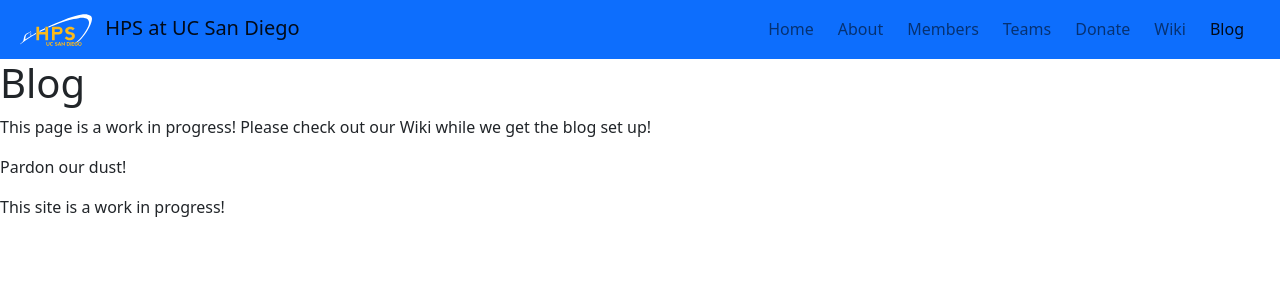
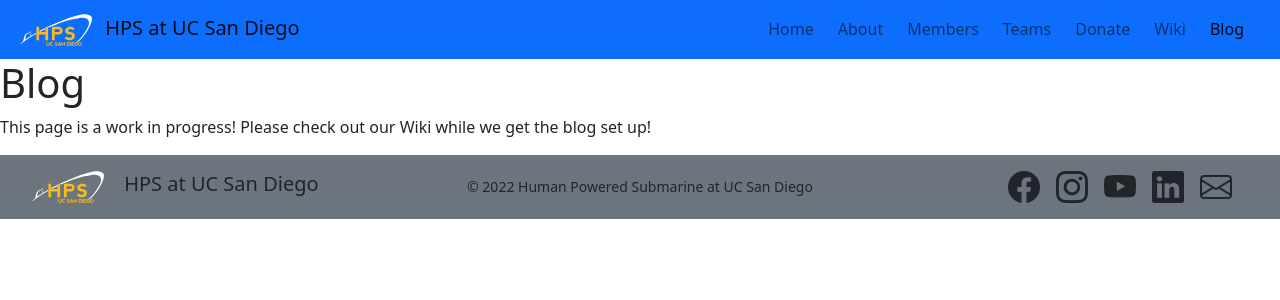
Before and after one commit to hps-ucsd-2020/hps-ucsd-2020.github.io, a Jekyll site: the page built from Blog.md, in a window 1280 px wide. Shown: the top 300 px of the page. Built offline with Jekyll 4.4.1, drawn with Linux system fonts in a browser that asks for light colours; nearby versions of some CDN libraries.

Commit message:
STABLE FOOTER: created a mobile responsive footer that has all team social media accounts linked with icons. Added bootstrap icons CDN to head, and a yaml file for the social links and respective icons, making the footer somewhat modular

```diff
--- a/_includes/footer.html
+++ b/_includes/footer.html
@@ -1,4 +1,25 @@
-<footer>
-  <p>Pardon our dust!</p>
-  <p>This site is a work in progress!</p>
+<footer class="bg-secondary">
+  <section class="container-fluid">
+    <div class="row">
+
+      <div class="col col-5 col-lg-3 order-2 order-lg-1">
+        <a href="/Home.html" class="px-1 navbar-brand">
+          <img class="m-3 text-muted" src="/assets/img/sponsor-img/{{ site.logo }}" alt="HPS logo" width="72" height="32">
+          <h5 class="d-none d-lg-inline-block lead fw-normal">HPS at UC San Diego</h5>
+        </a>
+      </div>
+
+      <div class="col col-12 col-lg-6 order-4 order-lg-2 d-flex justify-content-center justify-content-lg-center align-items-center">
+        <small>&copy; 2022 Human Powered Submarine at UC San Diego</small>
+      </div>
+
+      <div class="col col-7 col-lg-3 order-3 order-lg-3 d-flex justify-content-end justify-content-lg-center align-items-center">
+        {% for item in site.data.footer_socials.socials %}
+          <a class="text-decoration-none" href="{{item.link}}" target="_blank">
+            <i class="bi bi-{{item.icon}} mx-2 fs-2 text-dark"></i>
+          </a>
+        {% endfor %}
+      </div>
+    </div>
+  </section>
 </footer>
--- a/_includes/head.html
+++ b/_includes/head.html
@@ -6,6 +6,7 @@
   <!-- bootstrap things -->
   <meta name="viewport" content="width=device-width, initial-scale=1">
   <link href="https://cdn.jsdelivr.net/npm/bootstrap@5.2.0/dist/css/bootstrap.min.css" rel="stylesheet" integrity="sha384-gH2yIJqKdNHPEq0n4Mqa/HGKIhSkIHeL5AyhkYV8i59U5AR6csBvApHHNl/vI1Bx" crossorigin="anonymous">
+  <link rel="stylesheet" href="https://cdn.jsdelivr.net/npm/bootstrap-icons@1.9.1/font/bootstrap-icons.css">
   <script src="https://cdn.jsdelivr.net/npm/bootstrap@5.2.0/dist/js/bootstrap.bundle.min.js" integrity="sha384-A3rJD856KowSb7dwlZdYEkO39Gagi7vIsF0jrRAoQmDKKtQBHUuLZ9AsSv4jD4Xa" crossorigin="anonymous" defer></script>
 
   <!-- custom css file to overrride default bootstrap styling -->
```
Also changed, not shown: _data/footer_socials.yml (added, +15 -0 lines).
